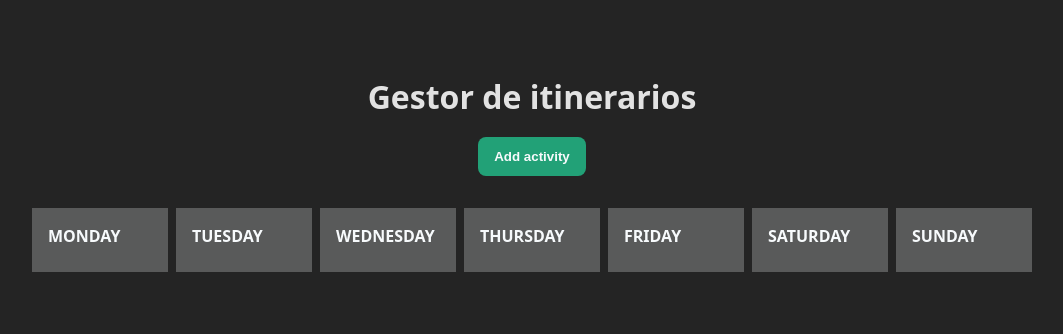
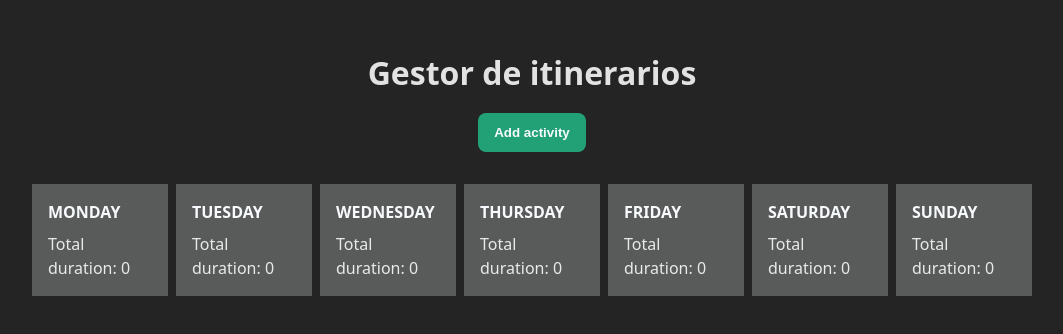
Before and after one commit to ErickBGomez/prueba-tecnica, a React (Vite) app in the folder prueba-tecnica/: page / in a window 1280 px wide. Shown: the part 220-554 px from the top of the page, without its empty margins (108-1171 px from the left). Built offline with nearby package versions, Linux system fonts and the light colour scheme.

Commit message:
Add total duration

```diff
--- a/prueba-tecnica/src/components/ActivityCard/ActivityCard.jsx
+++ b/prueba-tecnica/src/components/ActivityCard/ActivityCard.jsx
@@ -8,7 +8,6 @@ const ActivityCard = ({ id, name, description, duration }) => {
   return (
     <div className={styles.activity}>
       <div className={styles.actions}>
-        <button className={styles.editButton}>Edit</button>
         <button
           className={styles.deleteButton}
           onClick={() => dispatch({ type: "Delete", id })}
--- a/prueba-tecnica/src/components/ActivityColumn/ActivityColumn.jsx
+++ b/prueba-tecnica/src/components/ActivityColumn/ActivityColumn.jsx
@@ -5,6 +5,10 @@ const ActivityColumn = ({ day, activities }) => {
   return (
     <div className={styles.column}>
       <p className={styles.dayLabel}>{day.toUpperCase()}</p>
+      <p className={styles.total}>
+        Total duration:{" "}
+        {activities.reduce((ac, current) => ac + Number(current.duration), 0)}
+      </p>
 
       <div className={styles.activities}>
         {activities.map((activity) => (
```
